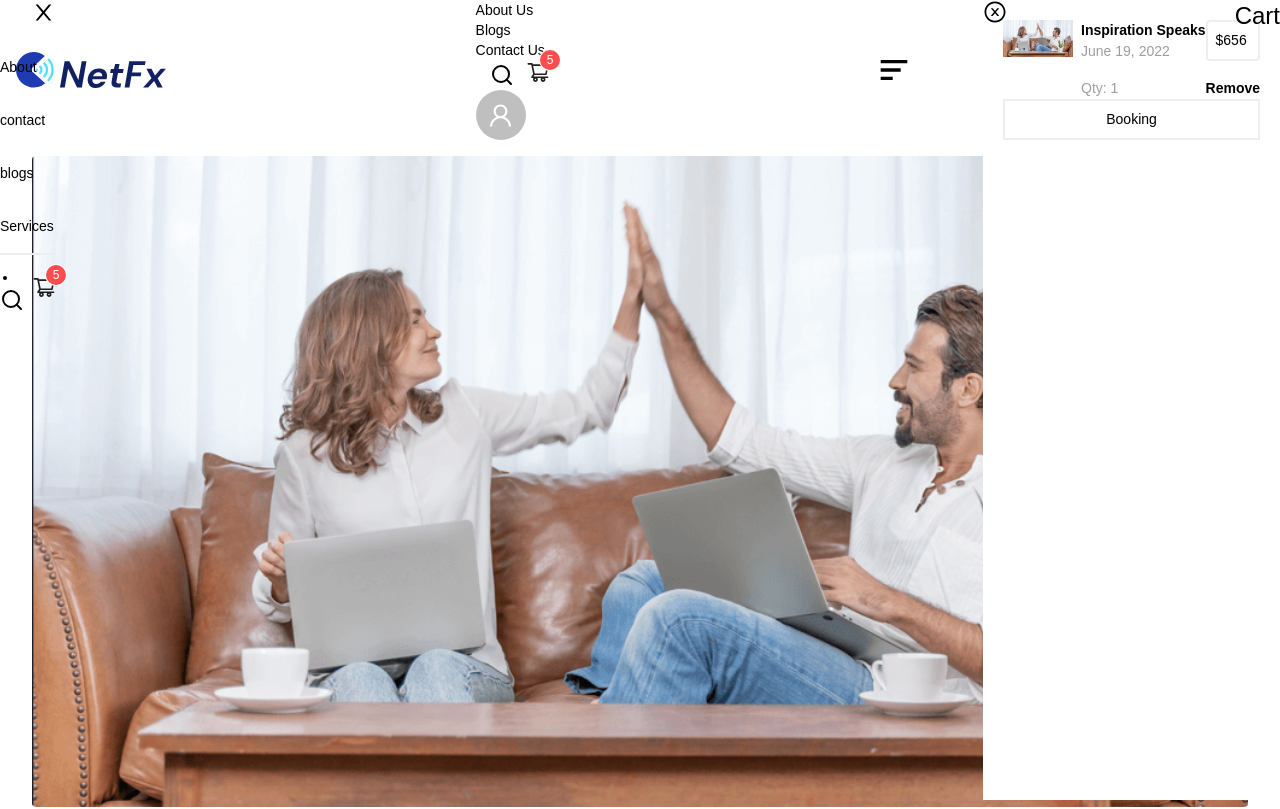
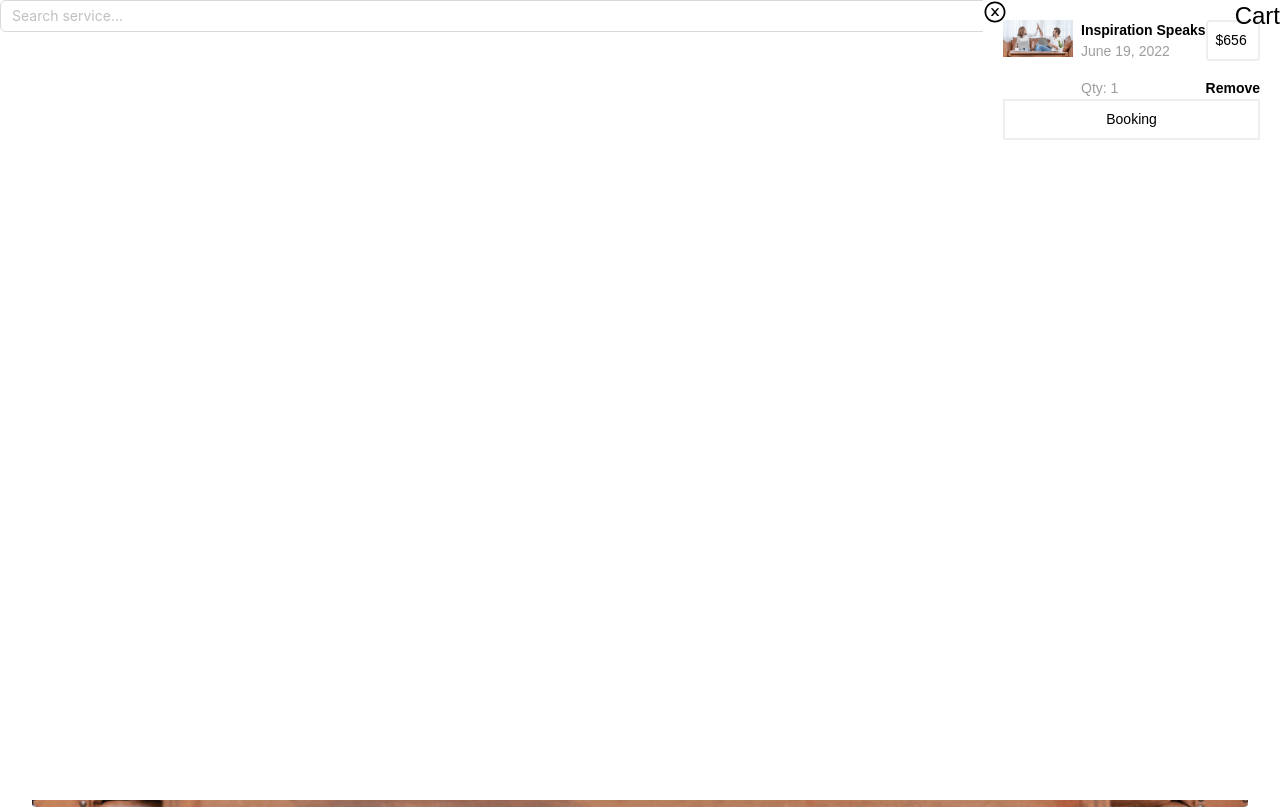
Before and after one commit to nazmul162001/Internet-Service-Provider_Client, a Next.js app: page /service/1 in a window 1280 px wide. Shown: the top 809 px of the page. Built offline with nearby package versions, Linux system fonts and the light colour scheme; no server answers.

Commit message:
fixed search component

```diff
--- a/src/components/Navbar/Search.tsx
+++ b/src/components/Navbar/Search.tsx
@@ -3,27 +3,19 @@ import { FiSearch } from 'react-icons/fi'
 import SearchBox from './SearchBox'
 
 const Search = () => {
-  const [isDialogOpen, setDialogOpen] = useState(false)
-
-  const openDialog = () => {
-    setDialogOpen(true)
-  }
-
-  const closeDialog = () => {
-    setDialogOpen(false)
-  }
+  const [open, setOpen] = useState(false)
 
   return (
     <div className='flex items-center'>
       <button
-        onClick={openDialog}
+        onClick={() => setOpen(!open)}
         className='flex items-center text-[#8b827d] hover:text-black'
       >
         <li>
           <FiSearch className='text-2xl' />{' '}
         </li>
       </button>
-      <SearchBox isDialogOpen={isDialogOpen}  setDialogOpen={setDialogOpen}/>
+      <SearchBox open={open} setOpen={setOpen} />
     </div>
   )
 }
--- a/src/components/Navbar/SearchBox.tsx
+++ b/src/components/Navbar/SearchBox.tsx
@@ -5,22 +5,23 @@ import { Input } from 'antd'
 import Image from 'next/image'
 
 const { Search } = Input
-import { Modal } from 'antd'
 
-const SearchBox = ({ setDialogOpen, isDialogOpen }: any) => {
+const SearchBox = ({ open, setOpen }: any) => {
+  const customWidth = open
+    ? 'transform translate-x-0'
+    : 'transform -translate-y-[120%]'
+
   return (
     <>
-      <Modal
-        title='Search Service'
-        centered
-        open={isDialogOpen}
-        onOk={() => setDialogOpen(false)}
-        onCancel={() => setDialogOpen(false)}
-        className='custom_modal flex items-center relative'
+      <div
+        className={`w-full transition-all duration-300 h-screen fixed top-0 left-0 bg-white justify-center ${customWidth}  z-50 flex`}
       >
         <div className='w-full h-full'>
           {/* close icon  */}
-          <span className='absolute top-5 right-5'>
+          <span
+            onClick={() => setOpen(!open)}
+            className='absolute top-5 right-5'
+          >
             <AiOutlineCloseCircle className='text-3xl hover:text-red-500' />
           </span>
           {/* search field  */}
@@ -68,7 +69,7 @@ const SearchBox = ({ setDialogOpen, isDialogOpen }: any) => {
             </div>
           </div>
         </div>
-      </Modal>
+      </div>
     </>
   )
 }
```
